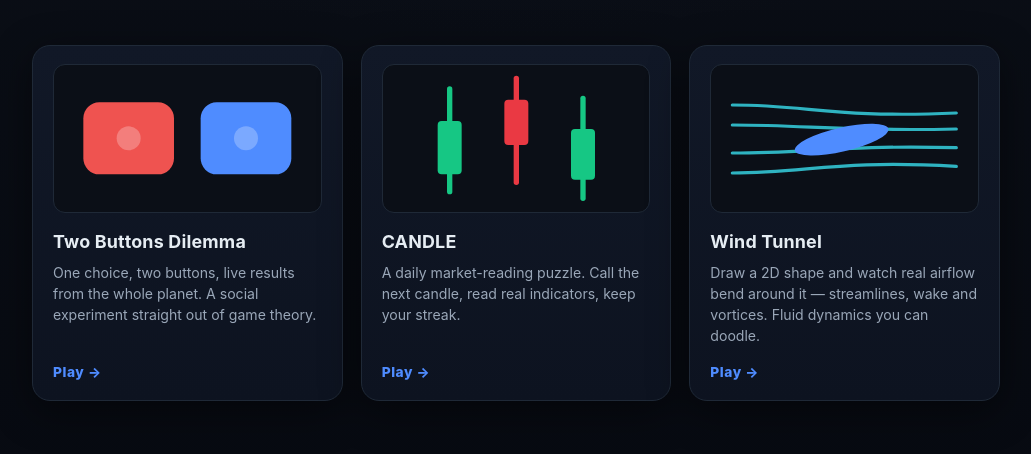
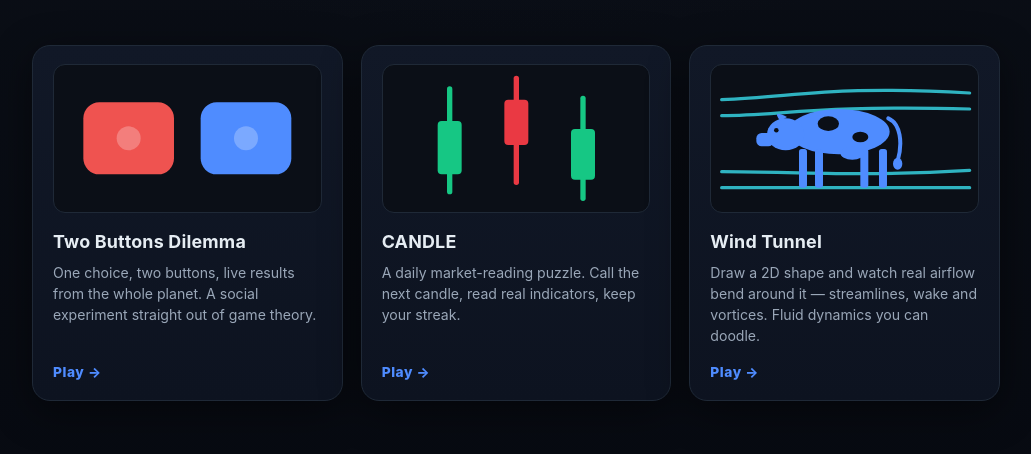
Before and after one commit to caspar-11-code/gamestheory-hub, a plain HTML site: page index.html in a window 1280 px wide. Shown: the part 279-733 px from the top of the page, without its empty margins (124-1155 px from the left). Drawn offline with Linux system fonts and the light colour scheme.

Commit message:
Hub: swap Wind Tunnel thumbnail for a cow in a wind tunnel (spherical-cow joke)

```diff
--- a/index.html
+++ b/index.html
@@ -52,8 +52,8 @@
   }
   </script>
 
-  <link rel="stylesheet" href="styles.css?v=2" />
-  <script src="hub.js?v=2" defer></script>
+  <link rel="stylesheet" href="styles.css?v=3" />
+  <script src="hub.js?v=3" defer></script>
 </head>
 <body>
   <header class="top">
@@ -108,12 +108,28 @@
 
       <a class="card" href="https://tunnel.gamestheory.org/">
         <div class="card__art" aria-hidden="true">
+          <!-- a cow in a wind tunnel — the classic "spherical cow" joke -->
           <svg viewBox="0 0 200 110" focusable="false">
-            <path class="w-flow" d="M16 30 C74 30 92 40 184 36" />
-            <path class="w-flow" d="M16 45 C74 45 96 50 184 48" />
-            <path class="w-flow" d="M16 66 C74 66 96 60 184 62" />
-            <path class="w-flow" d="M16 81 C74 81 92 71 184 76" />
-            <ellipse class="a-foil" cx="98" cy="56" rx="36" ry="9" transform="rotate(-13 98 56)" />
+            <path class="w-flow" d="M8 26 C64 24 92 15 194 21" />
+            <path class="w-flow" d="M8 38 C52 38 78 30 194 33" />
+            <path class="w-flow" d="M8 80 C66 80 104 84 194 79" />
+            <path class="w-flow" d="M8 92 H194" />
+            <g class="a-cow">
+              <ellipse cx="96" cy="50" rx="38" ry="17" />
+              <path class="cow-tail" d="M133 40 C142 44 144 58 140 72" />
+              <ellipse cx="140" cy="74" rx="3.5" ry="4.5" />
+              <rect x="66" y="63" width="6" height="29" rx="2" />
+              <rect x="78" y="63" width="6" height="29" rx="2" />
+              <rect x="112" y="63" width="6" height="29" rx="2" />
+              <rect x="126" y="63" width="6" height="29" rx="2" />
+              <ellipse cx="106" cy="66" rx="9" ry="5" />
+              <ellipse cx="56" cy="52" rx="14" ry="12" />
+              <path d="M52 42 Q45 33 57 39 Z" />
+              <rect x="34" y="51" width="13" height="10" rx="4" />
+              <ellipse cx="88" cy="44" rx="8" ry="5.5" class="cow-dark" />
+              <ellipse cx="112" cy="54" rx="6" ry="4" class="cow-dark" />
+              <circle cx="49" cy="49" r="1.7" class="cow-dark" />
+            </g>
           </svg>
         </div>
         <h2>Wind Tunnel</h2>
--- a/styles.css
+++ b/styles.css
@@ -183,6 +183,9 @@ a.card:hover .card__cta { text-decoration: underline; text-underline-offset: 3px
 .w-red { stroke: var(--red); stroke-width: 4; stroke-linecap: round; }
 .w-flow { fill: none; stroke: #35d0e0; stroke-width: 2.4; stroke-linecap: round; opacity: 0.85; }
 .a-foil { fill: var(--blue); }
+.a-cow { fill: var(--blue); }
+.a-cow .cow-dark { fill: var(--bg); }
+.a-cow .cow-tail { fill: none; stroke: var(--blue); stroke-width: 3; stroke-linecap: round; }
 .a-dash { fill: none; stroke: var(--text-faint); stroke-width: 2; stroke-dasharray: 7 7; }
 .a-q {
   fill: var(--text-faint);
```
